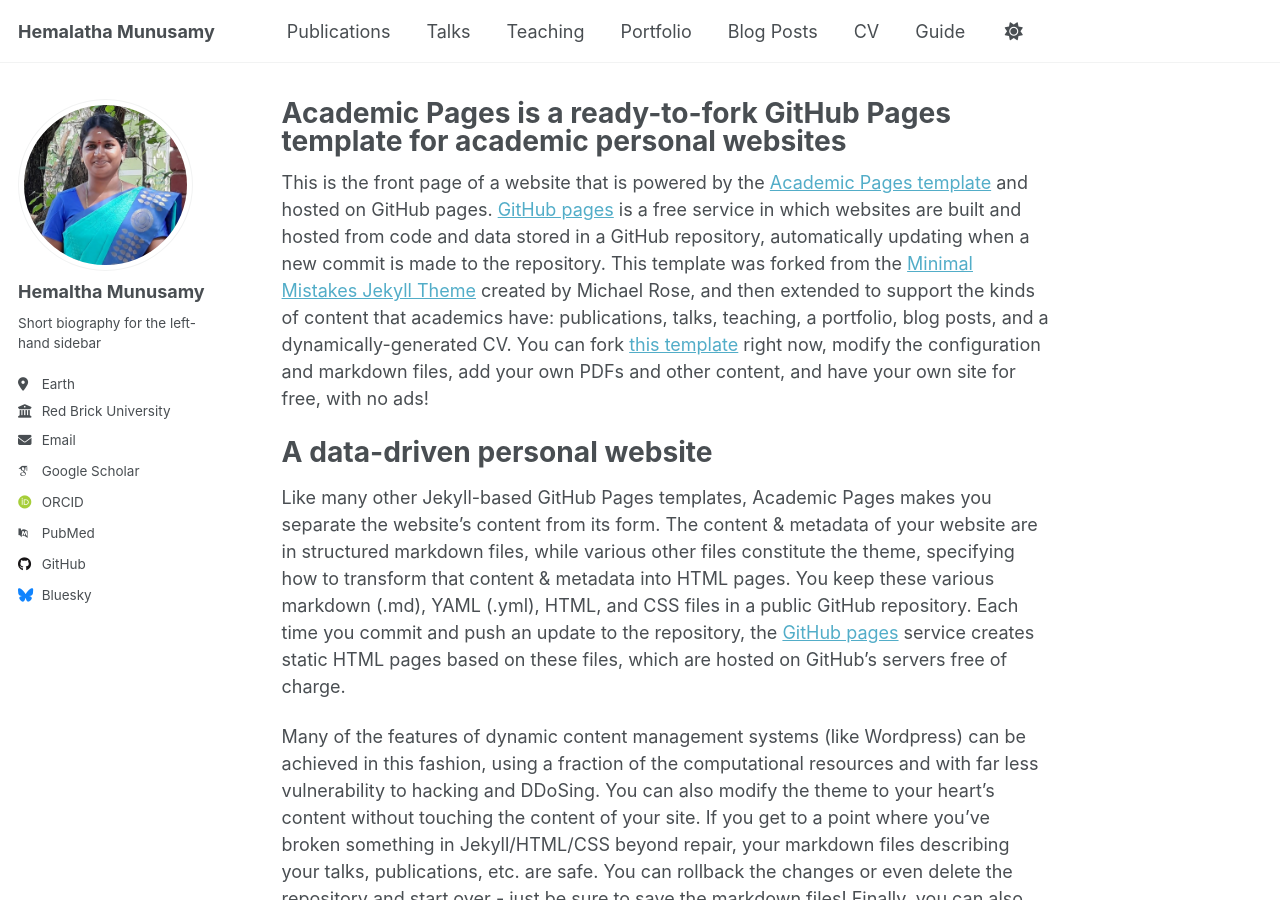
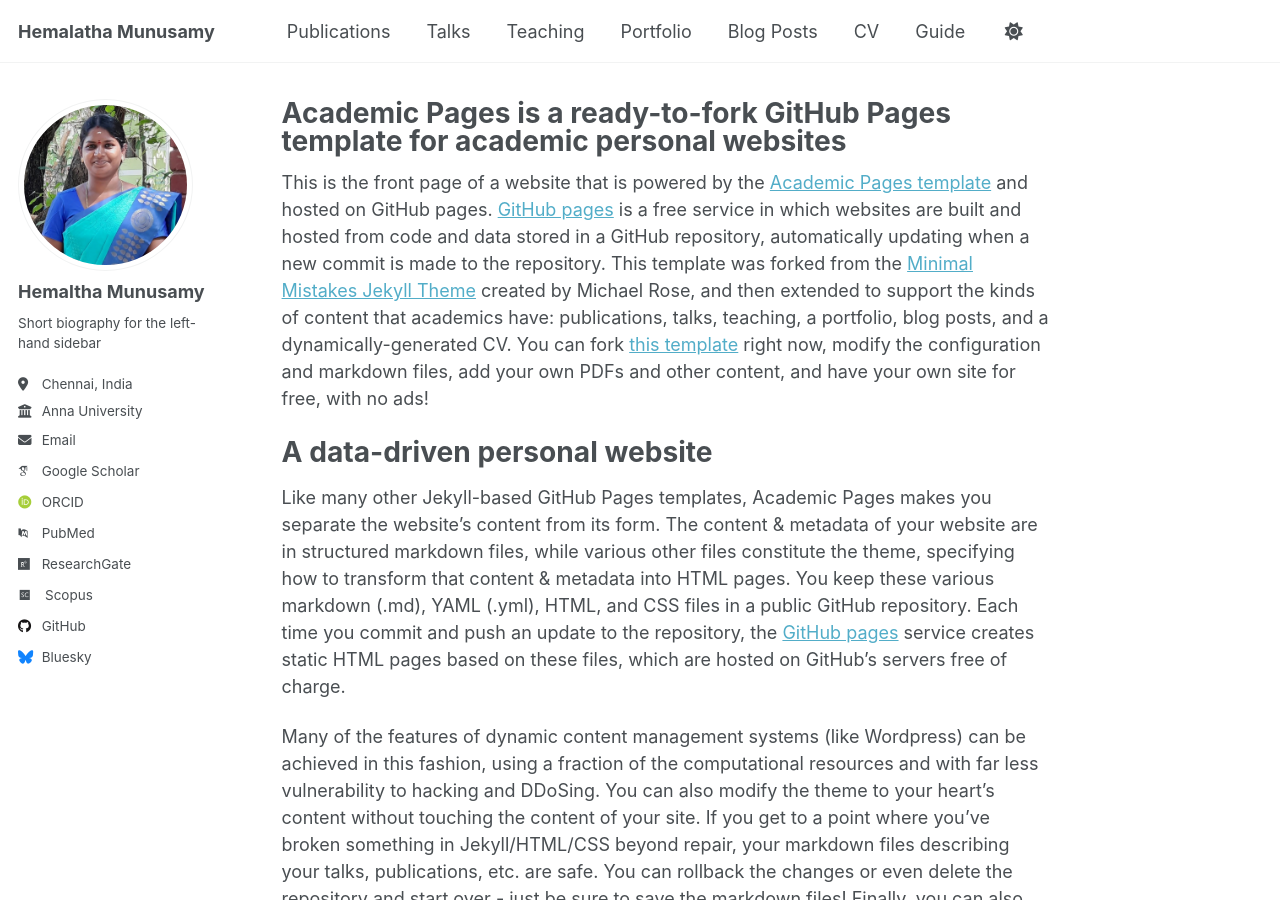
Before and after one commit to hemalatha22/hema, a Jekyll site: the page built from _pages/about.md, in a window 1280 px wide and 900 px high. Built offline with Jekyll 4.4.1, drawn with Linux system fonts in a browser that asks for light colours; some web fonts are replaced.

Commit message:
Update _config.yml

```diff
--- a/_config.yml
+++ b/_config.yml
@@ -26,20 +26,20 @@ author:
   name             : "Hemaltha Munusamy"
   pronouns         : # example: "she/her"
   bio              : "Short biography for the left-hand sidebar"
-  location         : "Earth"
-  employer         : "Red Brick University"
+  location         : "Chennai, India"
+  employer         : "Anna University"
   uri              : # URL
   email            : "none@example.org"
 
   # Academic websites
   arxiv            : # URL - Update with the correct link to your profile
-  googlescholar    : "https://scholar.google.com/citations?user=PS_CX0AAAAAJ"
+  googlescholar    : "https://scholar.google.com/citations?user=FTcANHQAAAAJ&hl=en"
   impactstory      : # URL
   orcid            : "http://orcid.org/yourorcidurl"
   semantic         : # URL
   pubmed           : "https://www.ncbi.nlm.nih.gov/pubmed/?term=john+snow"
-  researchgate     : # URL
-  scopus           : # URL
+  researchgate     : "https://www.researchgate.net/profile/Hemalatha-Munusamy-2"
+  scopus           : "https://www.scopus.com/authid/detail.uri?authorId=57213376051"
 
   # Repositories and software development
   bitbucket        : # Username - Update with your username on the site
```
